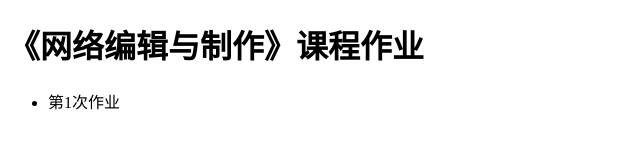
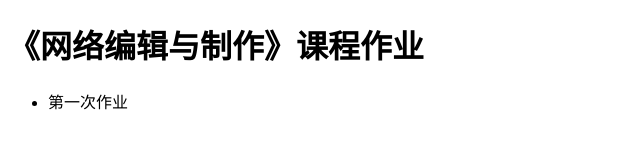
Before and after one commit to FUyi44/21news, a plain HTML site: page index.html in a window 1280 px wide. Shown: the full height of the page, 0-640 px from the left. Drawn offline with Linux system fonts and the light colour scheme.

Commit message:
第一次作业

```diff
--- a/index.html
+++ b/index.html
@@ -8,7 +8,7 @@
 <body>
    <h1>《网络编辑与制作》课程作业</h1>
    <ul>
-    <li>第1次作业</li>
+    <li>第一次作业</li>
    </ul>
 </body>
 </html>
```
